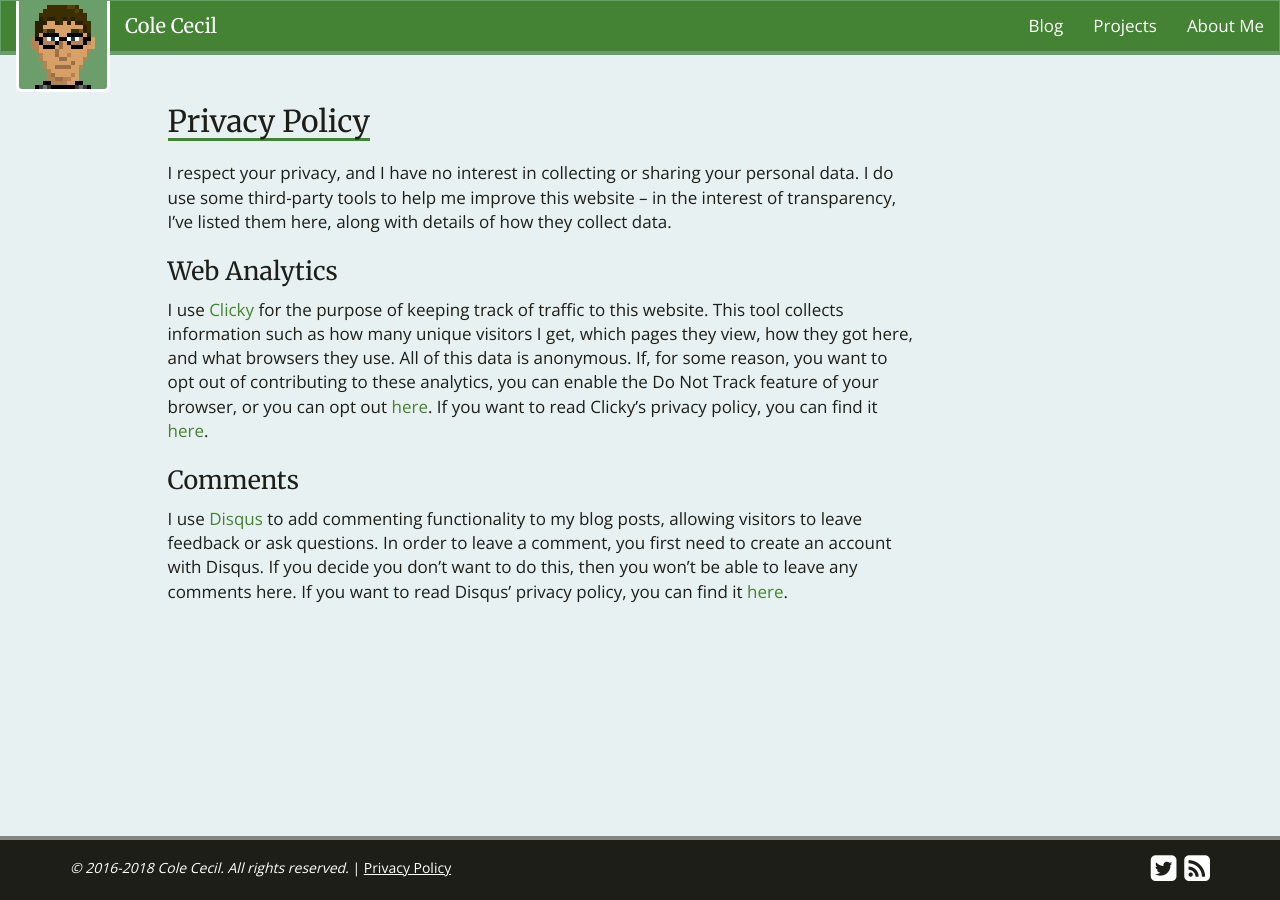
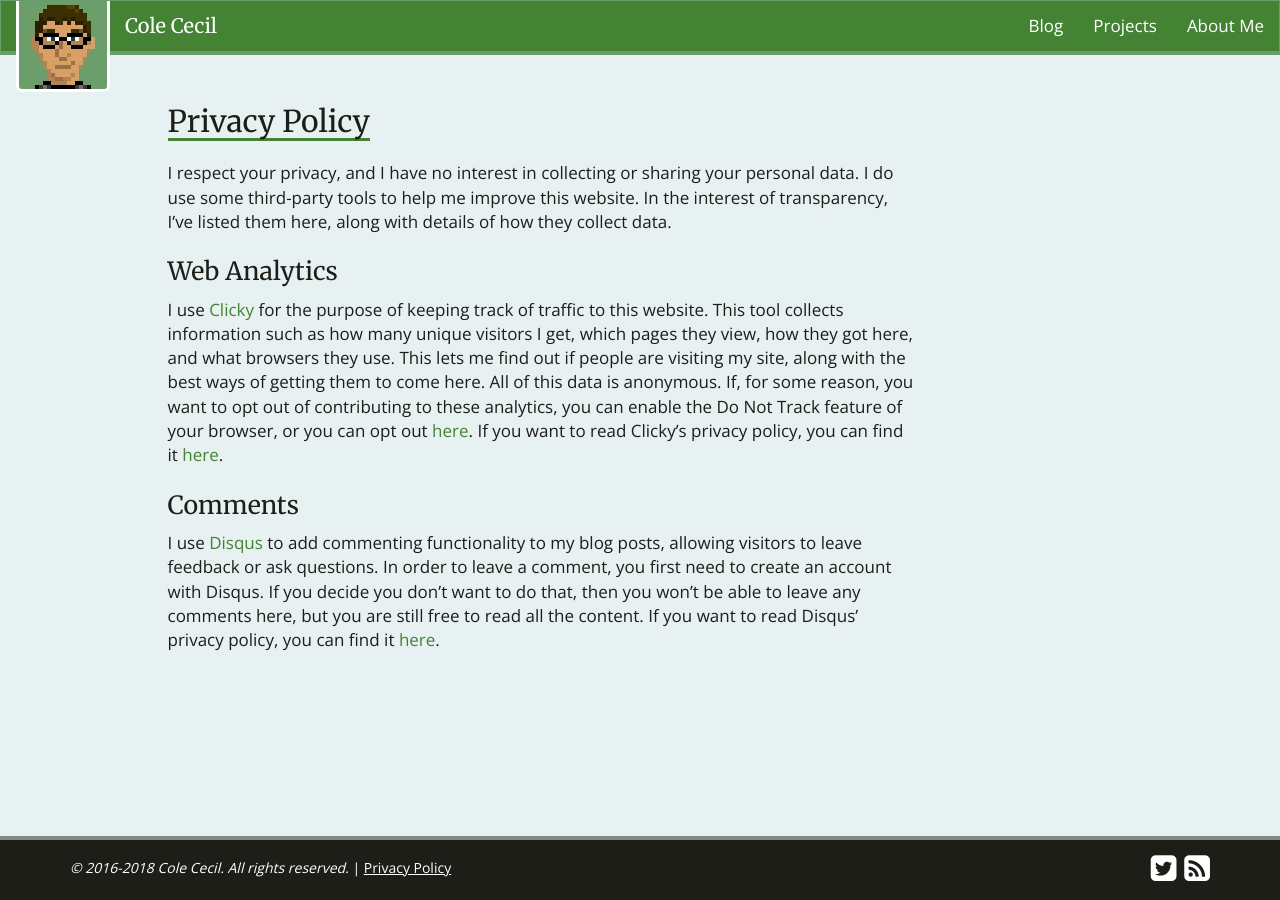
Before and after one commit to colececil/colececil.github.io, a Jekyll site: the page built from privacy-policy.md, in a window 1280 px wide. Built offline with Jekyll 4.4.1, drawn with Linux system fonts in a browser that asks for light colours; some web fonts are replaced; comment, search, counter and statistics services are not loaded.

Commit message:
Tweak text in privacy policy for readability

```diff
--- a/privacy-policy.md
+++ b/privacy-policy.md
@@ -3,12 +3,12 @@ layout: page
 title: Privacy Policy
 ---
 
-I respect your privacy, and I have no interest in collecting or sharing your personal data. I do use some third-party tools to help me improve this website -- in the interest of transparency, I've listed them here, along with details of how they collect data.
+I respect your privacy, and I have no interest in collecting or sharing your personal data. I do use some third-party tools to help me improve this website. In the interest of transparency, I've listed them here, along with details of how they collect data.
 
 ## Web Analytics
 
-I use [Clicky](https://clicky.com/){:target="_blank"} for the purpose of keeping track of traffic to this website. This tool collects information such as how many unique visitors I get, which pages they view, how they got here, and what browsers they use. All of this data is anonymous. If, for some reason, you want to opt out of contributing to these analytics, you can enable the Do Not Track feature of your browser, or you can opt out [here](https://clicky.com/optout){:target="_blank"}. If you want to read Clicky's privacy policy, you can find it [here](https://clicky.com/terms/privacy){:target="_blank"}.
+I use [Clicky](https://clicky.com/){:target="_blank"} for the purpose of keeping track of traffic to this website. This tool collects information such as how many unique visitors I get, which pages they view, how they got here, and what browsers they use. This lets me find out if people are visiting my site, along with the best ways of getting them to come here. All of this data is anonymous. If, for some reason, you want to opt out of contributing to these analytics, you can enable the Do Not Track feature of your browser, or you can opt out [here](https://clicky.com/optout){:target="_blank"}. If you want to read Clicky's privacy policy, you can find it [here](https://clicky.com/terms/privacy){:target="_blank"}.
 
 ## Comments
 
-I use [Disqus](https://disqus.com/){:target="_blank"} to add commenting functionality to my blog posts, allowing visitors to leave feedback or ask questions. In order to leave a comment, you first need to create an account with Disqus. If you decide you don't want to do this, then you won't be able to leave any comments here. If you want to read Disqus' privacy policy, you can find it [here](https://help.disqus.com/terms-and-policies/disqus-privacy-policy){:target="_blank"}.
+I use [Disqus](https://disqus.com/){:target="_blank"} to add commenting functionality to my blog posts, allowing visitors to leave feedback or ask questions. In order to leave a comment, you first need to create an account with Disqus. If you decide you don't want to do that, then you won't be able to leave any comments here, but you are still free to read all the content. If you want to read Disqus' privacy policy, you can find it [here](https://help.disqus.com/terms-and-policies/disqus-privacy-policy){:target="_blank"}.
```
